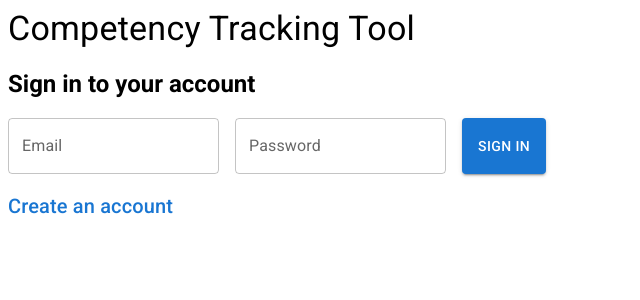
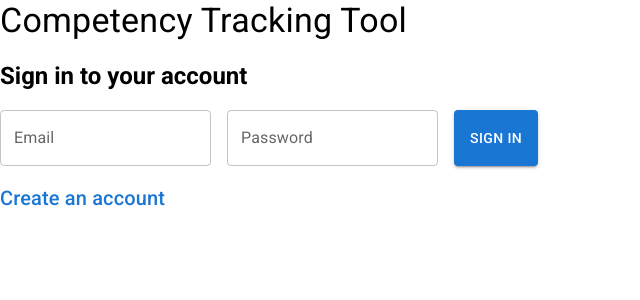
Before and after one commit to PROJ-354/Capstone, a React (Create React App) app in the folder client/: page / in a window 1280 px wide. Shown: the top 300 px of the page, without its empty margins (0-640 px from the left). Built offline with nearby package versions, Linux system fonts and the light colour scheme.

Commit message:
Removed the margin from the body element

```diff
--- /dev/null
+++ b/client/src/index.css
@@ -0,0 +1,3 @@
+body {
+    margin: 0;
+}
```
Also changed, not shown: client/src/index.js (+7 -6 lines).
